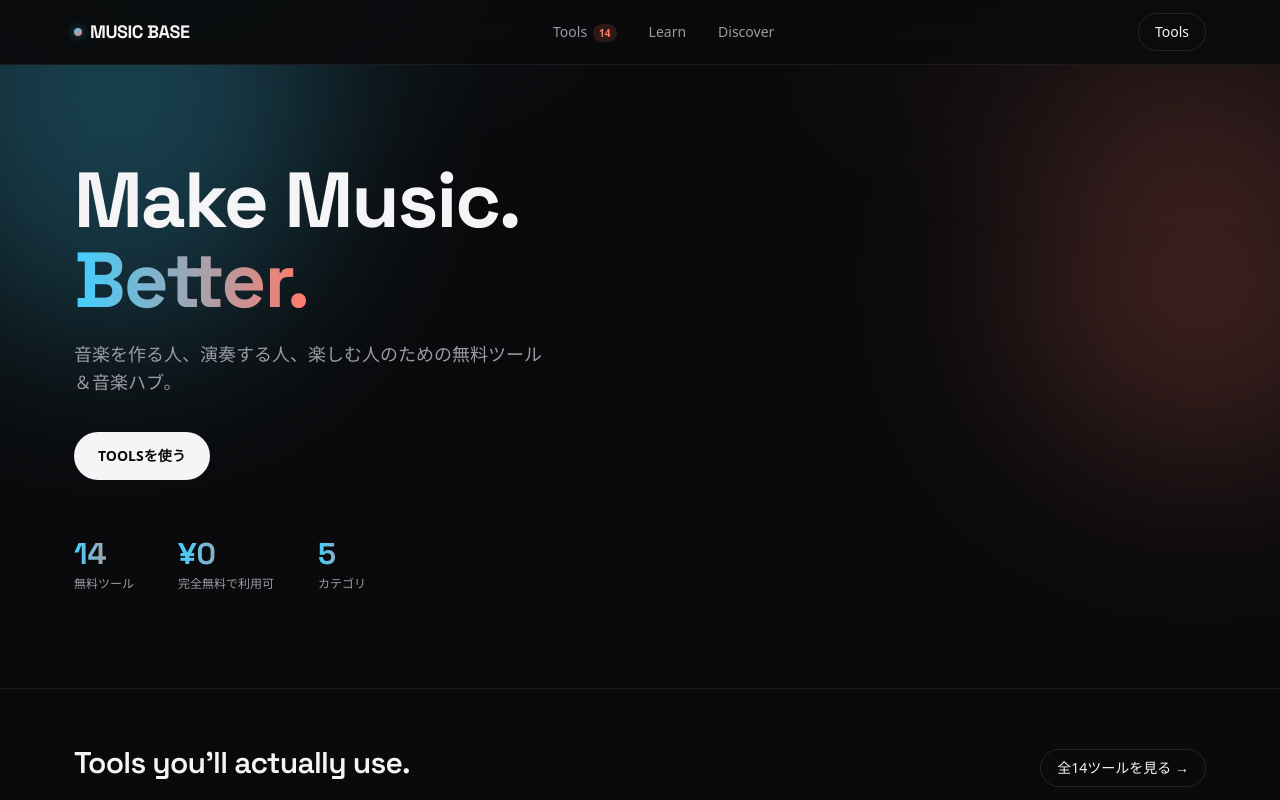
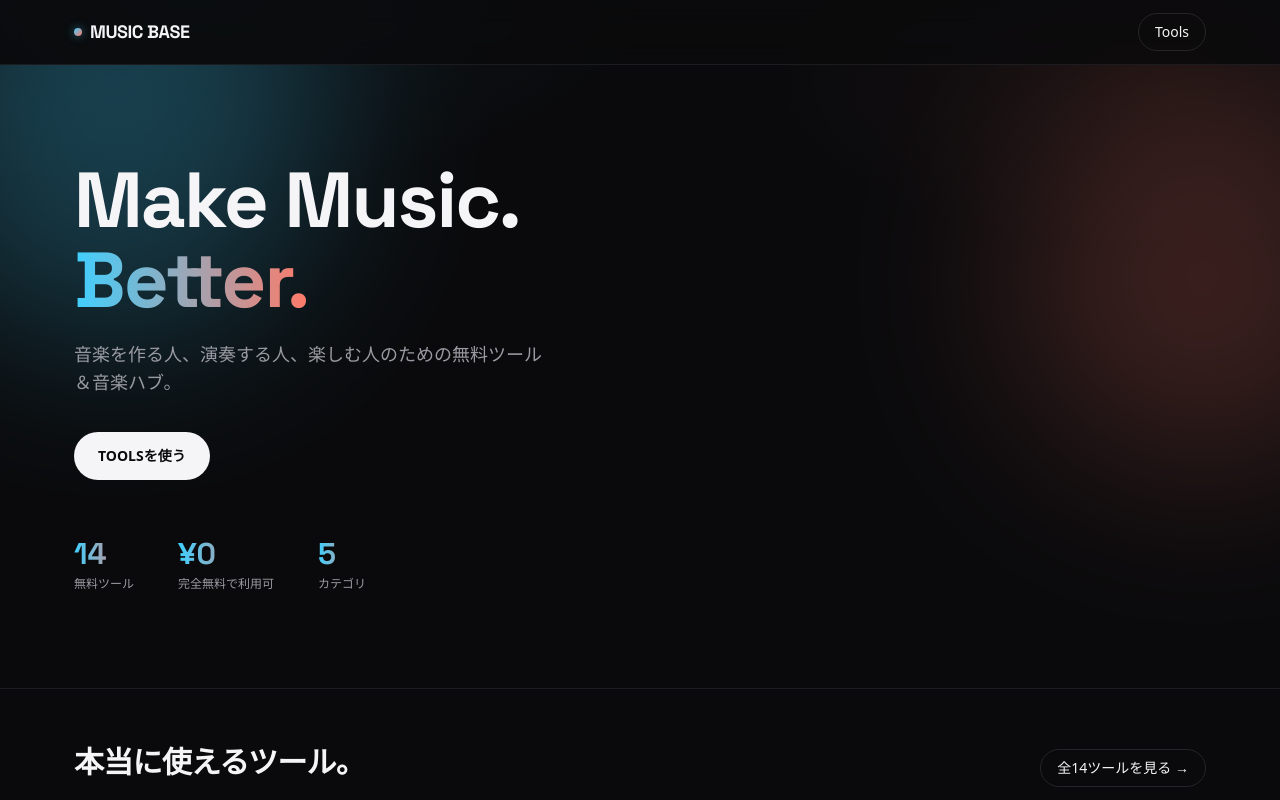
Before and after one commit to shownakasone/music-base, a Next.js app: page / in a window 1280 px wide. Shown: the top 800 px of the page. Built offline with nearby package versions, Linux system fonts and the light colour scheme.

Commit message:
Remove center nav (Tools/Learn/Discover), translate Tools heading to Japanese

```diff
--- a/app/page.tsx
+++ b/app/page.tsx
@@ -39,7 +39,7 @@ export default function HomePage() {
       <section className="border-t border-borderSoft py-14">
         <div className="mx-auto max-w-[1180px] px-6">
           <div className="mb-7 flex flex-wrap items-baseline justify-between gap-2.5">
-            <h2 className="font-disp text-3xl font-semibold tracking-tight">Tools you&apos;ll actually use.</h2>
+            <h2 className="font-disp text-3xl font-semibold tracking-tight">本当に使えるツール。</h2>
             <Link href="/tools" className="rounded-full border border-border px-4 py-2 text-sm transition-colors hover:border-accent2 hover:text-accent2">
               全{TOOLS.length}ツールを見る →
             </Link>
--- a/components/Header.tsx
+++ b/components/Header.tsx
@@ -5,11 +5,7 @@ import { TOOLS } from '@/lib/tools-data';
 
 export default function Header() {
   const [open, setOpen] = useState(false);
-  const links = [
-    { href: '/tools', label: 'Tools', badge: TOOLS.length },
-    { href: '/', label: 'Learn' },
-    { href: '/', label: 'Discover' },
-  ];
+  const links = [{ href: '/tools', label: 'Tools', badge: TOOLS.length }];
 
   return (
     <>
@@ -19,18 +15,6 @@ export default function Header() {
             <span className="h-2 w-2 rounded-full bg-gradient-to-br from-accent to-accent2 shadow-[0_0_10px_rgba(63,208,255,.5)]" />
             MUSIC BASE
           </Link>
-          <nav className="hidden gap-8 md:flex">
-            {links.map((l) => (
-              <Link key={l.label} href={l.href} className="text-sm text-textDim transition-colors hover:text-text">
-                {l.label}
-                {l.badge ? (
-                  <span className="ml-1.5 rounded-full bg-accent2/15 px-1.5 py-0.5 text-[10px] font-bold text-accent2">
-                    {l.badge}
-                  </span>
-                ) : null}
-              </Link>
-            ))}
-          </nav>
           <div className="flex items-center gap-4 text-sm text-textDim">
             <Link href="/tools" className="hidden rounded-full border border-border px-4 py-2 text-text transition-colors hover:border-accent2 hover:text-accent2 md:inline-block">
               Tools
```
